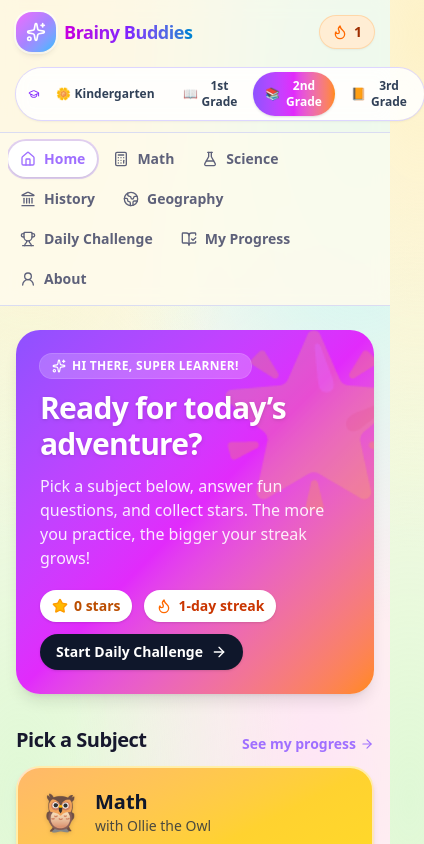
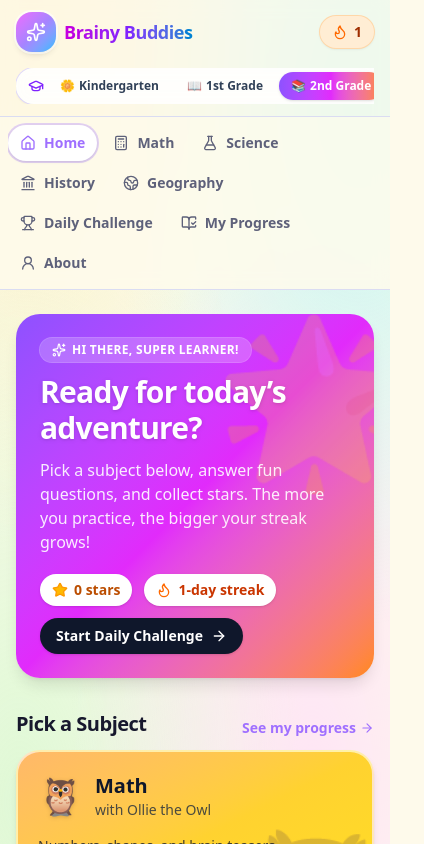
Before and after one commit to chrisrosaghub/chrisrosaghub.github.io, a React (Vite) app: page / in a window 390 px wide. Shown: the top 844 px of the page, 424 px wide, since content can reach past the window. Built offline with nearby package versions, Linux system fonts and the light colour scheme.

Commit message:
Fix: prevent grade switcher from scrolling page on mobile

```diff
--- a/src/pages/_layout.tsx
+++ b/src/pages/_layout.tsx
@@ -23,10 +23,13 @@ function LevelSwitcher() {
   const level = useLevel();
   const setLevel = useSetLevel();
   return (
+    /* Outer scroll container: horizontal-only pan so swipes here never
+       bubble up and scroll the whole page on mobile. */
+    <div className="overflow-x-auto overscroll-x-contain touch-pan-x [&::-webkit-scrollbar]:hidden [-ms-overflow-style:none] [scrollbar-width:none]">
       <div
         role="group"
         aria-label="Choose grade level"
-      className="inline-flex items-center gap-1 rounded-full bg-white/85 backdrop-blur ring-1 ring-violet-200 p-1 shadow-sm"
+        className="inline-flex items-center gap-1 rounded-full bg-white/85 backdrop-blur ring-1 ring-violet-200 p-1 shadow-sm min-w-max"
       >
         <GraduationCap className="size-4 ml-2 text-violet-600" aria-hidden />
         {LEVELS.map((lvl) => {
@@ -49,6 +52,7 @@ function LevelSwitcher() {
             </button>
           );
         })}
+      </div>
     </div>
   );
 }
```
Lines whose indentation alone changed are shown as unchanged.
